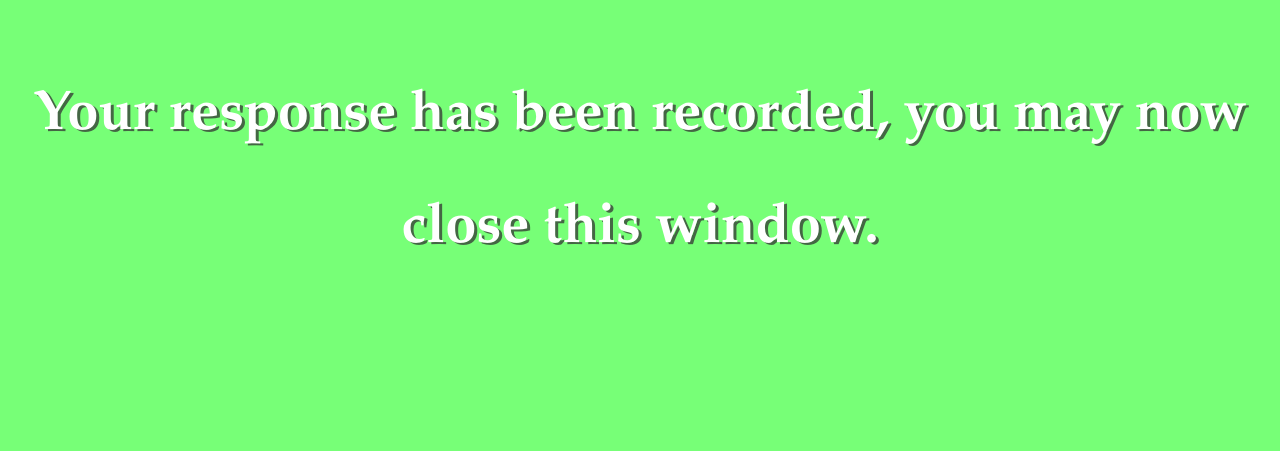
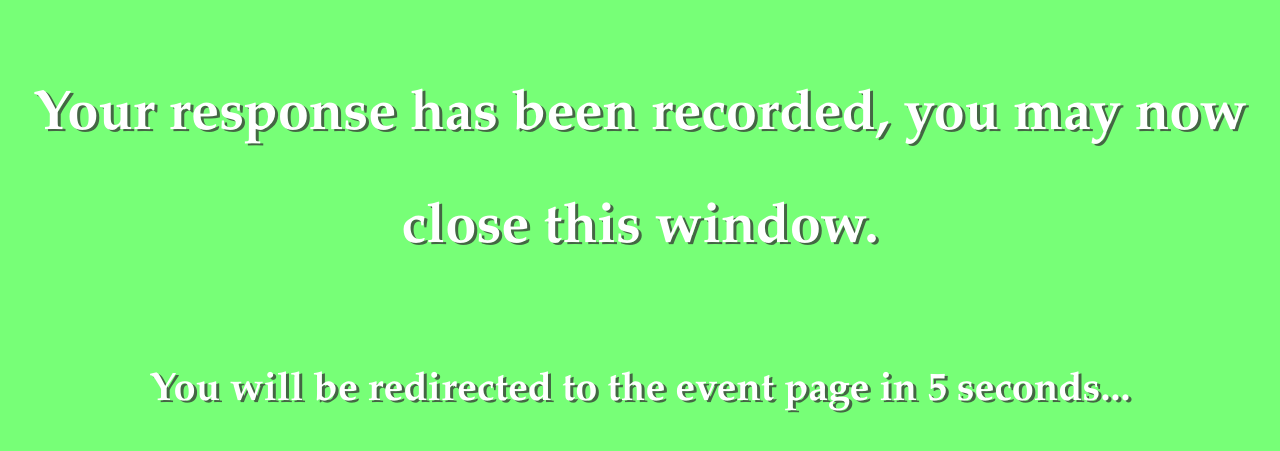
Before and after one commit to trevorbennett/response-thank-you, a plain HTML site: page index.html in a window 1280 px wide. Shown: the part 395-846 px from the top of the page. Before the commit the page ends 800 px from the top, so only its background shows below. Drawn offline with Linux system fonts and the light colour scheme.

Commit message:
html update to redirect to the SWColumbus techstars page after 6 seconds

```diff
--- a/index.html
+++ b/index.html
@@ -5,5 +5,7 @@
 <div >
     <h1>Thank you for your participation!</h1>
 	<h3>Your response has been recorded, you may now close this window.</h3>
+	<h5>You will be redirected to the event page in 5 seconds...</h4>
+	<meta http-equiv="refresh" content="6;url=http://communities.techstars.com/usa/columbus/startup-weekend" />
 </div>
 </body>
```
